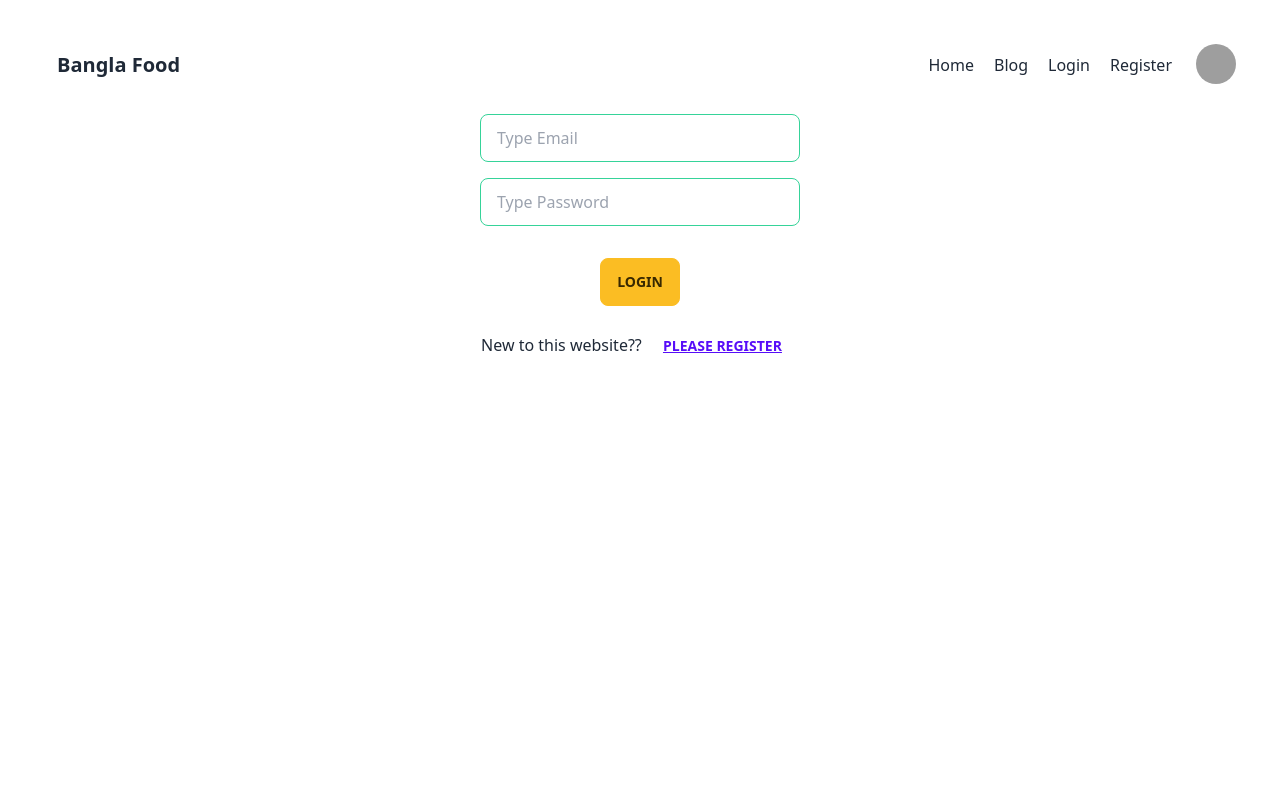
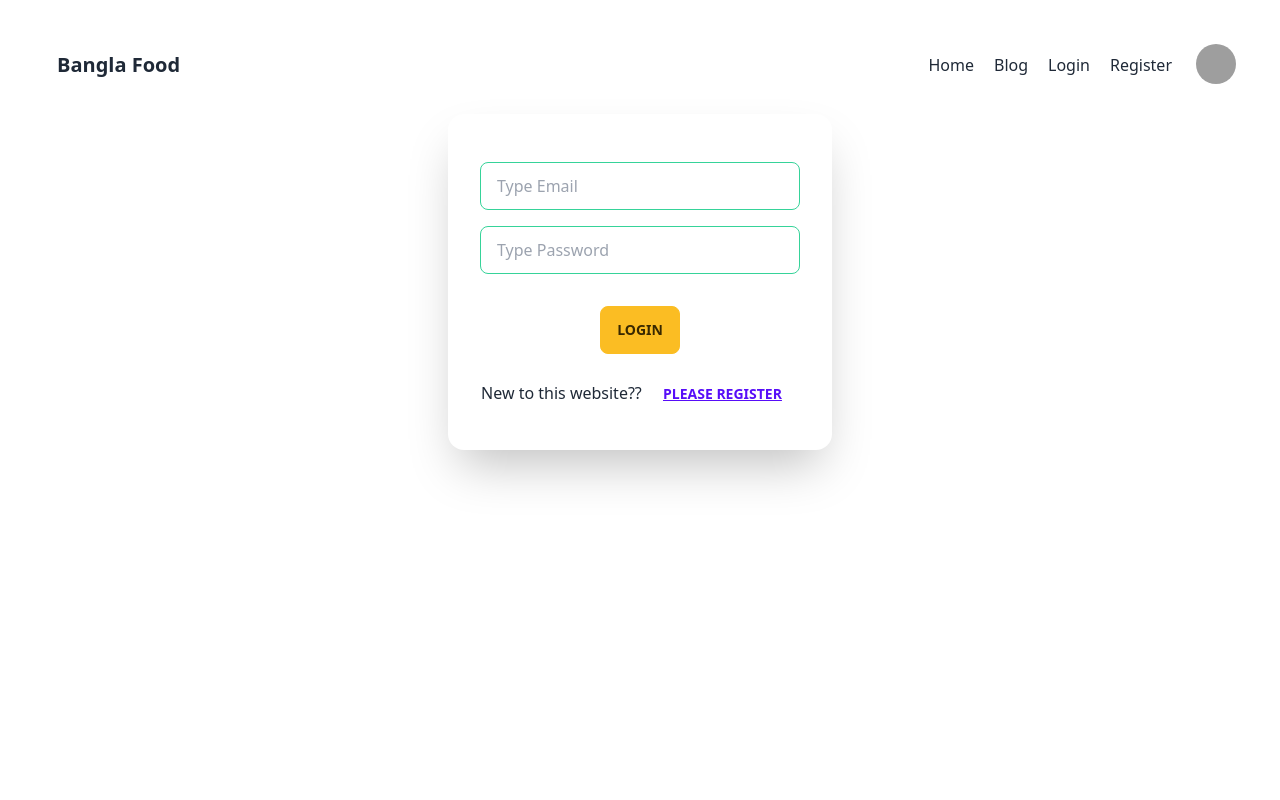
Before and after one commit to Anis1020/cheif-clint-fullStac, a React (Vite) app: page /login in a window 1280 px wide. Shown: the top 800 px of the page. Built offline with nearby package versions, Linux system fonts and the light colour scheme; grey boxes are pictures that could not be loaded.

Commit message:
firebase login aetup added

```diff
--- a/src/Components/Registation/Login.jsx
+++ b/src/Components/Registation/Login.jsx
@@ -1,14 +1,32 @@
-import React from "react";
+import React, { useContext } from "react";
 import { Link } from "react-router-dom";
+import { AuthContext } from "../../routers/AuthProvider";
 
 const Login = () => {
+  const { loginUser } = useContext(AuthContext);
+
+  const handleLogin = (event) => {
+    event.preventDefault();
+    const form = event.target;
+    const email = form.email.value;
+    const password = form.password.value;
+
+    loginUser(email, password)
+      .then((result) => {
+        console.log(result.user);
+      })
+      .catch((error) => {
+        console.log(error);
+      });
+  };
   return (
-    <>
-      <form>
+    <div className="card w-96 bg-base-100 shadow-2xl m-auto my-4">
+      <form onSubmit={handleLogin}>
         <div>
           <div className="my-4">
             <input
               type="email"
+              name="email"
               placeholder="Type Email"
               className="input input-bordered input-success w-full max-w-xs"
             />
@@ -16,6 +34,7 @@ const Login = () => {
           <div className="my-4">
             <input
               type="password"
+              name="password"
               placeholder="Type Password"
               className="input input-bordered input-success w-full max-w-xs"
             />
@@ -32,7 +51,7 @@ const Login = () => {
           </p>
         </div>
       </form>
-    </>
+    </div>
   );
 };
 
--- a/src/Components/Registation/Registation.jsx
+++ b/src/Components/Registation/Registation.jsx
@@ -1,5 +1,5 @@
 import React, { useContext } from "react";
-import { FaGoogle } from "react-icons/fa";
+import { FaGithub, FaGoogle } from "react-icons/fa";
 import { Link } from "react-router-dom";
 import { AuthContext } from "../../routers/AuthProvider";
 
@@ -33,7 +33,7 @@ const Registation = () => {
       });
   };
   return (
-    <>
+    <div className="card w-96 bg-base-100 shadow-2xl m-auto my-4">
       <form onSubmit={handleRegister}>
         <div>
           <div className="my-4">
@@ -73,11 +73,19 @@ const Registation = () => {
       </form>
       <button
         onClick={handleGoogleSignUp}
-        className="btn btn-primary flex gap-4 m-auto"
+        className="btn btn-outline flex gap-4 m-auto"
       >
         {" "}
         <FaGoogle></FaGoogle> SignUp by Google
-      </button>
+      </button>{" "}
+      <br />
+      {/* <button
+        onClick={handleGoogleSignUp}
+        className="btn btn-outline flex gap-4 m-auto"
+      >
+        {" "}
+        <FaGithub></FaGithub> SignUp by Github
+      </button> */}
       <p>
         <span>
           Already have an accout?{" "}
@@ -86,7 +94,7 @@ const Registation = () => {
           </Link>{" "}
         </span>
       </p>
-    </>
+    </div>
   );
 };
 
--- a/src/routers/AuthProvider.jsx
+++ b/src/routers/AuthProvider.jsx
@@ -3,6 +3,7 @@ import {
   GoogleAuthProvider,
   createUserWithEmailAndPassword,
   getAuth,
+  signInWithEmailAndPassword,
   signInWithPopup,
 } from "firebase/auth";
 import app from "../firebase/firebase.config";
@@ -10,21 +11,29 @@ import app from "../firebase/firebase.config";
 export const AuthContext = createContext(null);
 const auth = getAuth(app);
 const googleProvaider = new GoogleAuthProvider(app);
+
 const AuthProvider = ({ children }) => {
   const [user, setUser] = useState(null);
   const [loading, setLoading] = useState(true);
 
   const createUser = (email, password) => {
+    setLoading(true);
     return createUserWithEmailAndPassword(auth, email, password);
   };
   const createUserByGoogle = () => {
+    setLoading(true);
     return signInWithPopup(auth, googleProvaider);
   };
 
+  const loginUser = () => {
+    return signInWithEmailAndPassword(auth, email, password);
+  };
   const authInfo = {
     user,
+    loading,
     createUser,
     createUserByGoogle,
+    loginUser,
   };
   return (
     <div>
```
